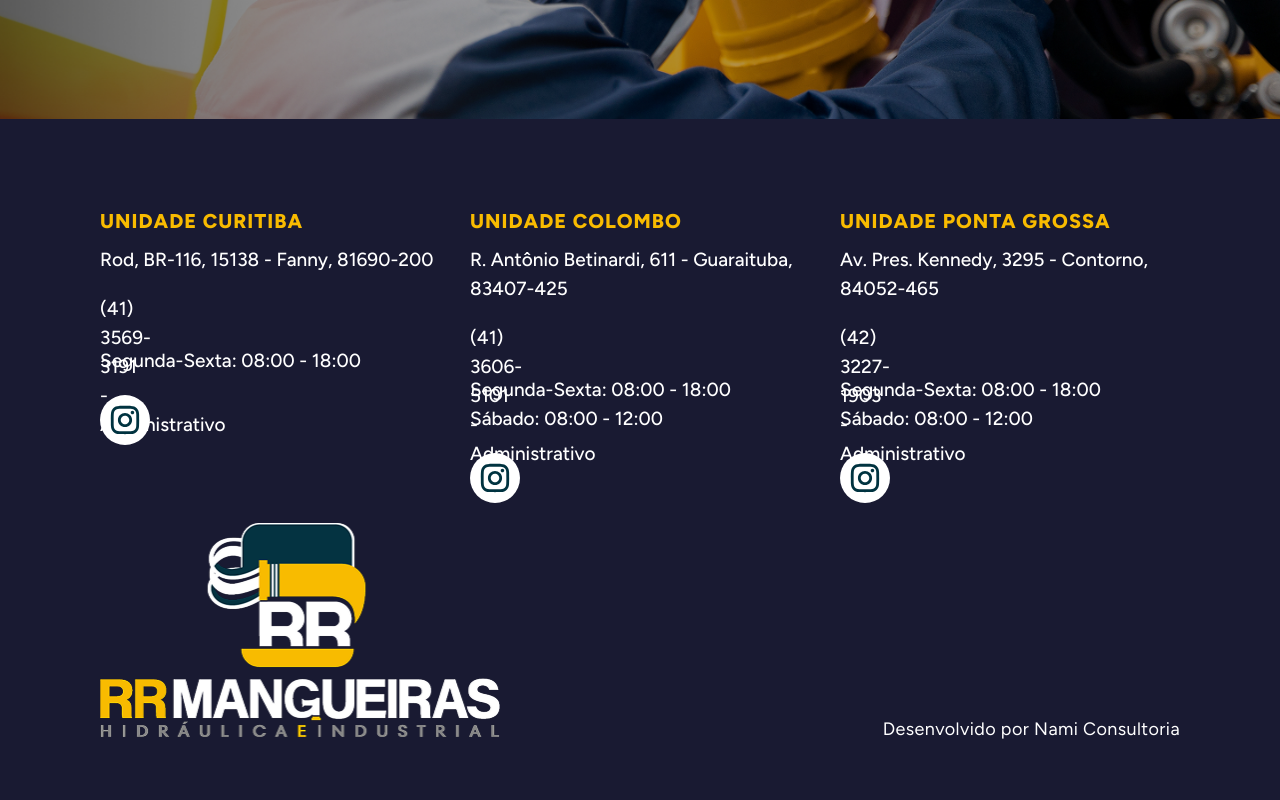
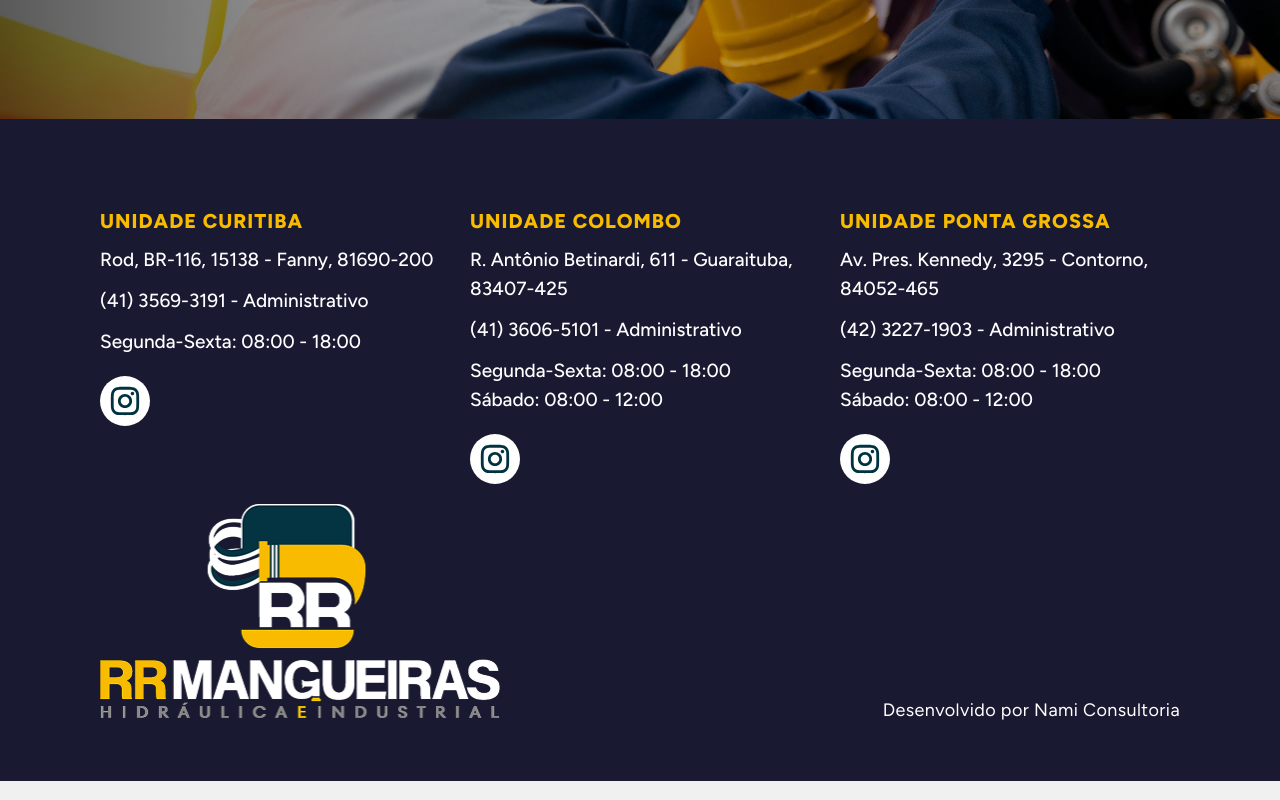
Before and after one commit to NamiMarketing/rr-mangueiras, a Next.js app: page / in a window 1280 px wide. Shown: the part 5309-6109 px from the top of the page. Built offline with nearby package versions, Linux system fonts and the light colour scheme.

Commit message:
fixed footer

```diff
--- a/src/components/Footer/Footer.module.css
+++ b/src/components/Footer/Footer.module.css
@@ -20,7 +20,7 @@
 
 .location {
   flex: 1;
-  a{
+  >a{
     margin-top: 2rem;
     width: 4rem;
     height: 4rem;
@@ -156,6 +156,7 @@
     font-size: 1.6rem;
     line-height: 2.2rem;
     margin-bottom: 1rem;
+
   }
   .credits {
     font-size: 1.4rem;
```
